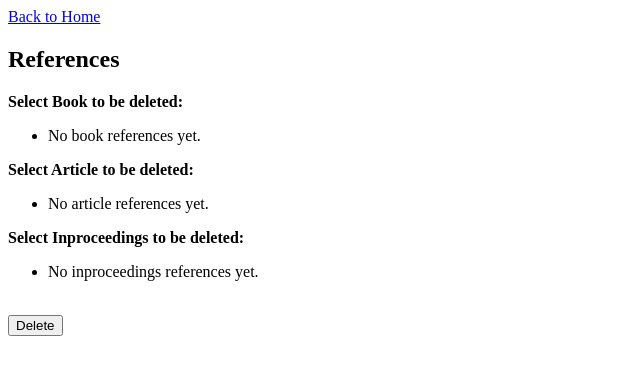
After one commit to imsyc75/YVVLE, a Flask app: template src/templates/delete_reference.html in a window 1280 px wide. The commit adds this page. Shown: the top 375 px of the page, without its empty margins (0-640 px from the left). Run offline with Flask 3, Linux system fonts and the light colour scheme; the template is opened without the code that fills it, so the values that code supplies are empty.

Commit message:
Template for Reference deletion

```diff
--- a/src/app.py
+++ b/src/app.py
@@ -141,6 +141,24 @@ def download():
     path = 'downloadables/references.bib'
     return send_file(path, as_attachment=True)
 
+@app.route("/delete_reference")
+def delete_reference():
+    books = get_books()
+    articles = get_articles()
+    inproceedings = get_inproceedings()
+    books_tuple = []
+    for i in range(len(books)):
+        books_tuple.append(books[i])
+    inprocs_tuple = []
+    for i in range(len(inproceedings)):
+        inprocs_tuple.append(inproceedings[i])
+    articles_tuple = []
+    for i in range(len(articles)):
+        articles_tuple.append(articles[i])
+
+    return render_template("delete_reference.html", books=books_tuple, articles=articles_tuple, inproceedings=inprocs_tuple)
+
+
 
 #Useful debug functions
 #TEST_ENV=true in .env
--- /dev/null
+++ b/src/templates/delete_reference.html
@@ -0,0 +1,59 @@
+{% extends "layout.html" %}
+{% block title %}
+Delete References
+{% endblock %}
+{% block body %}
+
+<div>
+    <a href="/">Back to Home</a>
+</div>
+
+
+<h2>References</h2>
+
+<form action="/del_references" method="post">
+
+<b>Select Book to be deleted:</b>
+    {% if books %}
+        {% for book in books %}
+            <ul>
+                <input type="radio" name="book" value="{{ book.key }}"> Key: {{ book.key }} ({{ book.author }}, {{ book.title }}, {{ book.year }}, {{ book.publisher }})</p>
+            </ul>
+        {% endfor %}
+    {% else %}
+            <ul>
+                <li>No book references yet.</li>
+            </ul>
+    {% endif %}
+<b>Select Article to be deleted:</b>
+    {% if articles %}
+        {% for article in articles %}
+            <ul>
+                <input type="radio" name="article" value="{{ article.key }}"> Key: {{ article.key }} ({{ article.author }}, {{article.title }}, {{ article.year }}, {{ article.journal }})</p>
+            </ul>
+        {% endfor %}
+    {% else %}
+            <ul>
+                <li>No article references yet.</li>
+            </ul>
+    {% endif %}
+<b>Select Inproceedings to be deleted:</b>
+    {% if inproceedings %}
+        {% for inproceeding in inproceedings %}
+            <ul>
+                <input type="radio" name="inproceeding" value="{{ inproceeding.key }}"> Key: {{ inproceeding.key }} ({{ inproceeding.author }}, {{ inproceeding.title }}, {{ inproceeding.year }}, {{ inproceeding.booktitle }})</p>
+            </ul>
+        {% endfor %}
+    {% else %}
+            <ul>
+                <li>No inproceedings references yet.</li>
+            </ul>
+    {% endif %}
+
+<br>
+<button type="submit">
+  Delete
+</button>
+</form>
+
+{% endblock %}
--- a/src/templates/index.html
+++ b/src/templates/index.html
@@ -57,6 +57,11 @@ LaTex BibTex
 <div>
     <a href="/view_inproceedings">View Inproceedings References</a>
 </div>
+</p>
+<h3>Delete References</h3>
+<div>
+  <a href="/delete_reference">Delete References</a>
+</div>
 
 <hr>
 <div>
```
